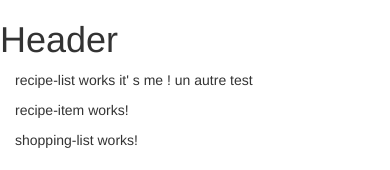
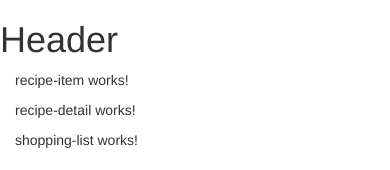
Before and after one commit to info-monsters-04/shoppingProject, an Angular app: page / in a window 390 px wide. Shown: the top 170 px of the page. Built offline with nearby package versions, Linux system fonts and the light colour scheme.

Commit message:
update import

```diff
--- a/src/app/app.module.ts
+++ b/src/app/app.module.ts
@@ -7,9 +7,10 @@ import {HeaderComponent} from "./header/header.component";
 import { RecipesComponent } from './recipes/recipes.component';
 import { RecipeListComponent } from './recipes/recipe-list/recipe-list.component';
 import { RecipeDetailComponent } from './recipes/recipe-detail/recipe-detail.component';
-import { RecipeItemComponent } from './recipes/recipe-detail/recipe-item.component';
+
 import { ShoppingListComponent } from './shopping-list/shopping-list.component';
 import { ShoppingEditComponent } from './shopping-list/shopping-edit/shopping-edit.component';
+import {RecipeItemComponent} from "./recipes/recipe-list/recipe-item/recipe-item.component";
 
 
 @NgModule({
--- a/src/app/recipes/recipe-detail/recipe-detail.component.html
+++ b/src/app/recipes/recipe-detail/recipe-detail.component.html
@@ -1,3 +1,3 @@
 <p>
-  recipe-item works!
+  recipe-detail works!
 </p>
--- a/src/app/recipes/recipe-detail/recipe-item.component.ts
+++ /dev/null
@@ -1,15 +0,0 @@
-import { Component, OnInit } from '@angular/core';
-
-@Component({
-  selector: 'app-recipe-item',
-  templateUrl: './recipe-detail.component.html',
-  styleUrls: ['./recipe-detail.component.css']
-})
-export class RecipeItemComponent implements OnInit {
-
-  constructor() { }
-
-  ngOnInit() {
-  }
-
-}
--- a/src/app/recipes/recipe-list/recipe-list.component.html
+++ b/src/app/recipes/recipe-list/recipe-list.component.html
@@ -1,3 +1,5 @@
-<p>
-  recipe-list works  it' s me !  un autre test
-</p>
+<div class="row">
+  <div class="col-md-12">
+    <app-recipe-item></app-recipe-item>
+  </div>
+</div>
```
